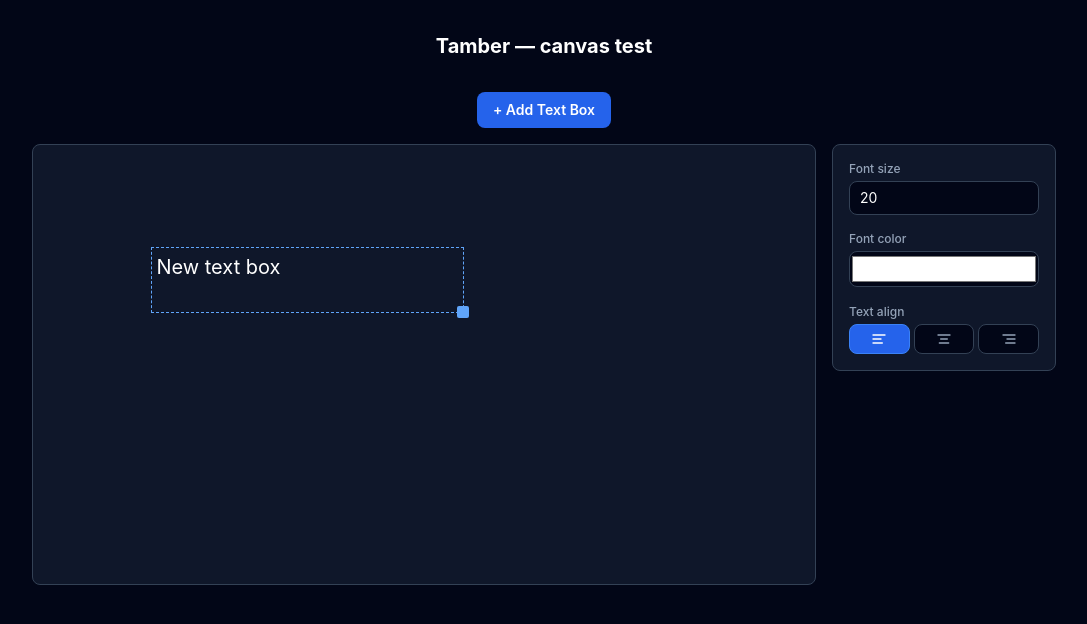
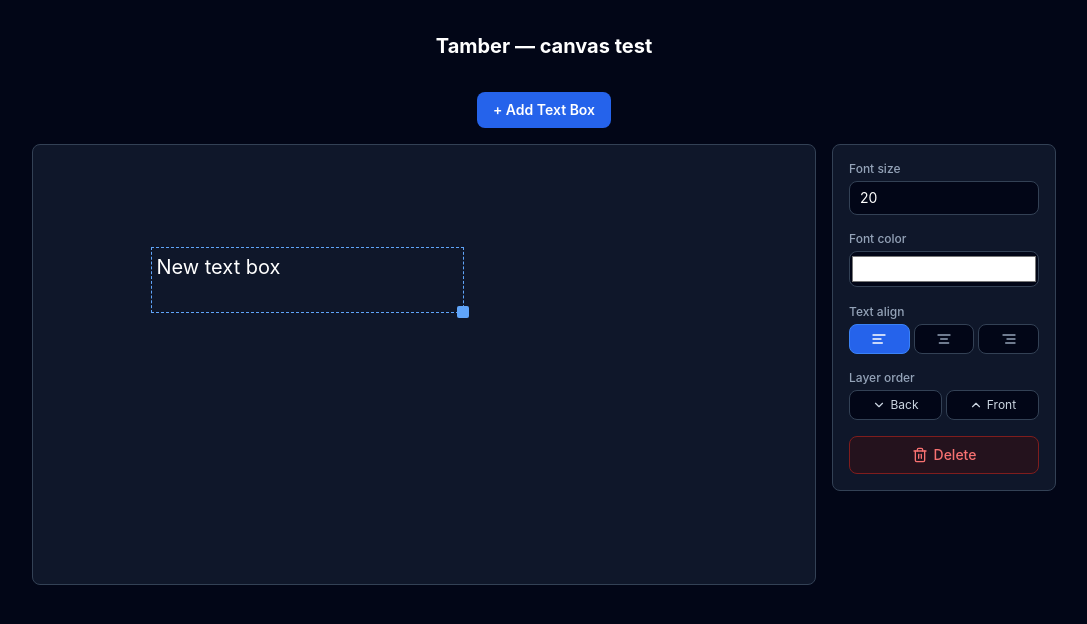
Before and after one commit to annte80/tamber, a React (Vite) app: page / in a window 1280 px wide. Both pictures are taken after a click on the button "+ Add Text Box". Shown: the top 624 px of the page, without its empty margins (96-1183 px from the left). Built offline with nearby package versions, Linux system fonts and the light colour scheme; no server answers.

Commit message:
Update PropertyPanel.tsx

```diff
--- a/src/components/PropertyPanel.tsx
+++ b/src/components/PropertyPanel.tsx
@@ -1,12 +1,14 @@
 import type { TextElement } from '@/types/tamber';
-import { AlignLeft, AlignCenter, AlignRight } from 'lucide-react';
+import { AlignLeft, AlignCenter, AlignRight, Trash2, ChevronUp, ChevronDown } from 'lucide-react';
 
 interface PropertyPanelProps {
   element: TextElement | null;
   onChange: (updated: TextElement) => void;
+  onDelete: () => void;
+  onLayerChange: (direction: 'forward' | 'backward') => void;
 }
 
-export function PropertyPanel({ element, onChange }: PropertyPanelProps) {
+export function PropertyPanel({ element, onChange, onDelete, onLayerChange }: PropertyPanelProps) {
   if (!element) {
     return (
       <div className="w-56 shrink-0 bg-slate-900 border border-slate-700 rounded-lg p-4">
@@ -60,6 +62,31 @@ export function PropertyPanel({ element, onChange }: PropertyPanelProps) {
           })}
         </div>
       </div>
+
+      <div>
+        <label className="block text-xs font-medium text-slate-400 mb-1">Layer order</label>
+        <div className="flex gap-1">
+          <button
+            onClick={() => onLayerChange('backward')}
+            className="flex-1 flex items-center justify-center gap-1 py-1.5 rounded-lg border border-slate-700 bg-slate-950 text-slate-300 hover:bg-slate-800 transition text-xs"
+          >
+            <ChevronDown className="w-3.5 h-3.5" /> Back
+          </button>
+          <button
+            onClick={() => onLayerChange('forward')}
+            className="flex-1 flex items-center justify-center gap-1 py-1.5 rounded-lg border border-slate-700 bg-slate-950 text-slate-300 hover:bg-slate-800 transition text-xs"
+          >
+            <ChevronUp className="w-3.5 h-3.5" /> Front
+          </button>
+        </div>
+      </div>
+
+      <button
+        onClick={onDelete}
+        className="flex items-center justify-center gap-1.5 py-2 rounded-lg border border-red-900 bg-red-950/40 text-red-400 hover:bg-red-950 transition text-sm font-medium"
+      >
+        <Trash2 className="w-4 h-4" /> Delete
+      </button>
     </div>
   );
 }
```
